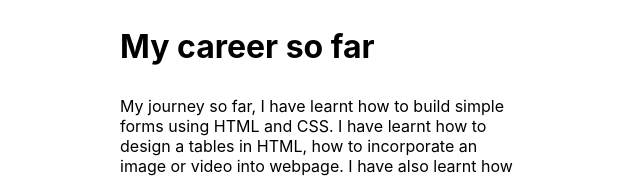
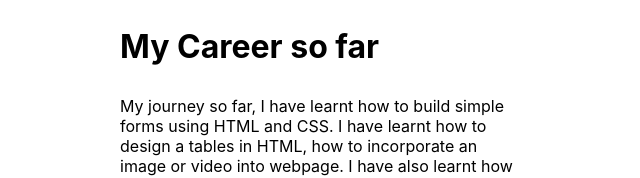
Before and after one commit to pamolowo/portfoliostutern, a plain HTML site: page index.html in a window 1280 px wide. Shown: the part 482-660 px from the top of the page, 40-680 px from the left. Drawn offline with Linux system fonts and the light colour scheme.

Commit message:
Update index.html

```diff
--- a/index.html
+++ b/index.html
@@ -44,7 +44,7 @@
     </div>
     <div class="skill">
     <div class="skill-box">
-        <h1>My career so far</h1>
+        <h1>My Career so far</h1>
         <p>My journey so far, I have learnt how to build simple forms using HTML and CSS.
              I have learnt how to design a tables in HTML,
               how to incorporate an image or video into  webpage.
```
